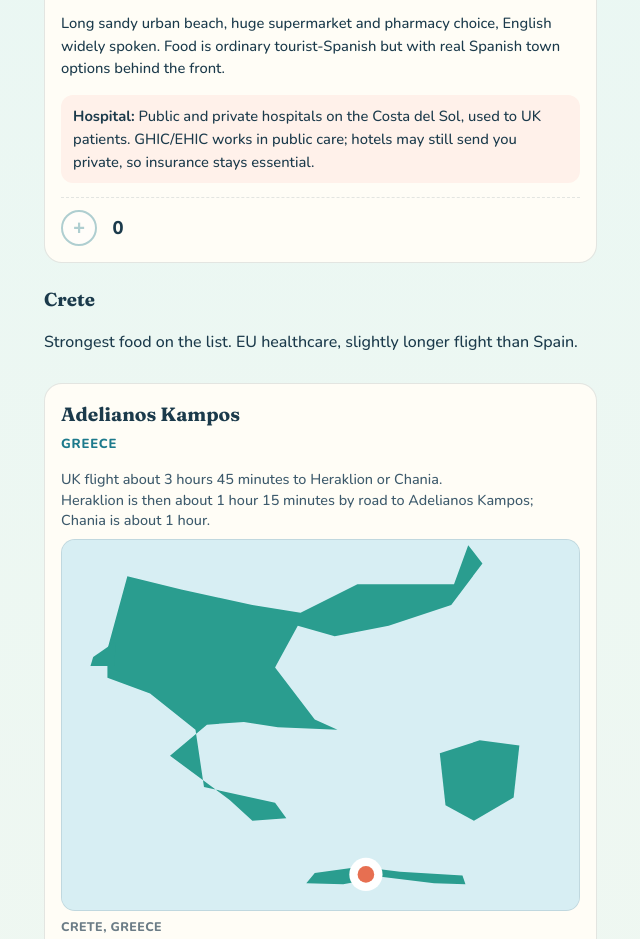
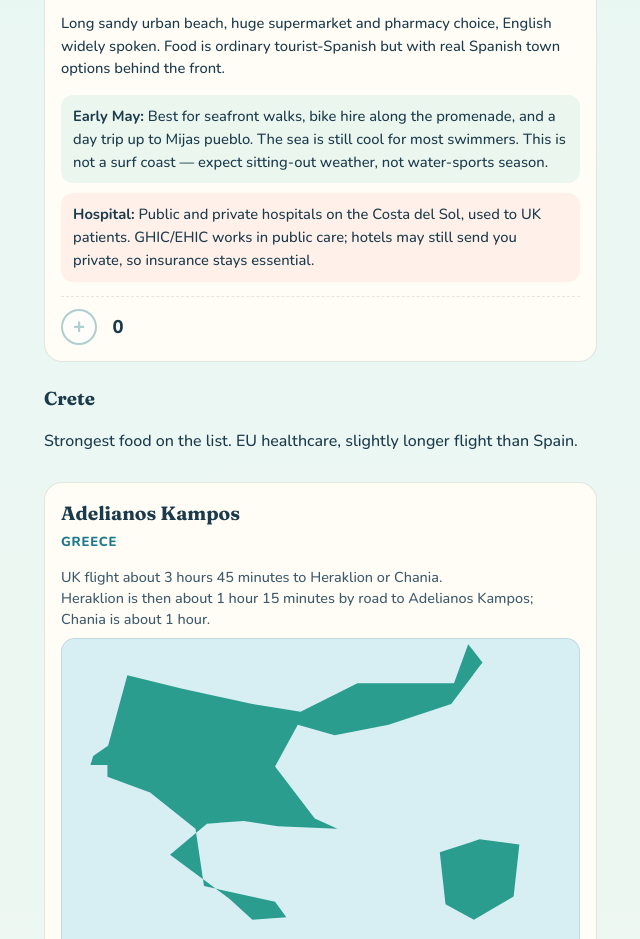
Before and after one commit to gheylam/neburetreat-2027, a website built with Vite: page group.html in a window 1280 px wide. Shown: the part 2638-3577 px from the top of the page, without its empty margins (36-676 px from the left). Built offline with nearby package versions, Linux system fonts and the light colour scheme; no server answers.

Commit message:
Add early-May activity notes on the group location cards.
Co-authored-by: Cursor <cursoragent@cursor.com>

```diff
--- a/group.html
+++ b/group.html
@@ -163,6 +163,7 @@
               <div class="climate"><strong>Weather:</strong> days 21–23°C, nights 13–15°C, sea 16–18°C. Sunniest of the mainland options. Sea still fresh.</div>
               <div class="scores" data-scores="4,5,3,5,5,4"></div>
               <p class="verdict">Long sandy urban beach, huge supermarket and pharmacy choice, English widely spoken. Food is ordinary tourist-Spanish but with real Spanish town options behind the front.</p>
+              <p class="activities"><strong>Early May:</strong> Best for seafront walks, bike hire along the promenade, and a day trip up to Mijas pueblo. The sea is still cool for most swimmers. This is not a surf coast — expect sitting-out weather, not water-sports season.</p>
               <p class="hospital"><strong>Hospital:</strong> Public and private hospitals on the Costa del Sol, used to UK patients. GHIC/EHIC works in public care; hotels may still send you private, so insurance stays essential.</p>
             </article>
           </div>
@@ -183,6 +184,7 @@
               <div class="climate"><strong>Weather:</strong> days 20–23°C, nights 12–14°C, sea 17–18°C. Drier and milder than Corfu in May.</div>
               <div class="scores" data-scores="4,3,3,4,4,5"></div>
               <p class="verdict">Sandy/shingle resort beach next to a real town (Rethymno) with shops, pharmacies and tavernas. Best food on the list.</p>
+              <p class="activities"><strong>Early May:</strong> Strong for hiking and old-town wandering — Rethymno’s alleys, nearby gorges and coastal paths are in season before the heat. The north-coast sea is still cool. Not a surf spot; evenings are more tavernas than water sports.</p>
               <p class="hospital"><strong>Hospital:</strong> General hospital in Rethymno; GHIC/EHIC in state care. Island hospitals are more limited than mainland Spain, and FCDO notes island ambulance gaps, so insurance still matters.</p>
             </article>
           </div>
@@ -203,6 +205,7 @@
               <p class="where">UK flight about 2 hours 15 minutes to Girona or Barcelona.<br />Girona is then about 45–60 minutes by road to the resort; Barcelona is about 1 hour 15 minutes.</p>
               <div class="scores" data-scores="4,4,3,5,5,3"></div>
               <p class="verdict">Proper town, not just a hotel strip. Promenade, shops, pharmacy, trains along the coast. Beach is a long urban sandy stretch — decent, not wild. Strongest amenities score on this coast.</p>
+              <p class="activities"><strong>Early May:</strong> Good for the long promenade, coastal-path walks, and trains along the Maresme for a day out. Hills behind town suit an easy hike. The sea is cold for most of the group. No reliable surf — this is a walking and town weekend, not a swim trip.</p>
               <p class="hospital"><strong>Hospital:</strong> Hospital Sant Jaume is in Calella. GHIC/EHIC for state care.</p>
             </article>
             <article class="card" data-place="malgrat-de-mar">
@@ -211,6 +214,7 @@
               <p class="where">UK flight about 2 hours 15 minutes to Girona or Barcelona.<br />Girona is then about 45–60 minutes by road to the resort; Barcelona is about 1 hour 15 minutes.</p>
               <div class="scores" data-scores="4,4,4,4,5,3"></div>
               <p class="verdict">Wide sandy beach, close to the water, package hotels, supermarket and pharmacy in town. Very similar to Santa Susanna; pick whichever hotel block can take the group.</p>
+              <p class="activities"><strong>Early May:</strong> Wide beach walks, bike hire, and the Montnegre-Corredor park behind town if people want a proper hike. Same cold sea as Calella. Not a surf or swim destination in the first days of May.</p>
               <p class="hospital"><strong>Hospital:</strong> Calella hospital (Sant Jaume) is a short hop. GHIC/EHIC for state care.</p>
             </article>
           </div>
@@ -231,6 +235,7 @@
               <p class="where">UK flight about 2 hours 30 minutes to Palma.<br />Then about 1 hour 10 minutes by road across the island to the resort.</p>
               <div class="scores" data-scores="4,3,5,4,4,3"></div>
               <p class="verdict">Long pale sandy beach, the classic east-coast package resort. Shops, pharmacy and a walkable front. Best beach-plus-amenities mix on the island list.</p>
+              <p class="activities"><strong>Early May:</strong> Mallorca’s cycling season is already on, and the bay is easy for walks or bike hire. Caves at Porto Cristo and the Llevant hills are nearby. The east coast is sheltered, so this is not a surf beach. Sea still cool; better for sitting out than a long swim.</p>
               <p class="hospital"><strong>Hospital:</strong> Hospital de Manacor is the local general hospital; Palma for major trauma. GHIC/EHIC for state care.</p>
             </article>
             <article class="card" data-place="sa-coma">
@@ -239,6 +244,7 @@
               <p class="where">UK flight about 2 hours 30 minutes to Palma.<br />Then about 1 hour 5 minutes by road across the island to the resort, next door to Cala Millor.</p>
               <div class="scores" data-scores="4,3,5,4,4,3"></div>
               <p class="verdict">Quieter sister of Cala Millor, still a proper sandy bay, still walkable. Good if the group wants the same beach quality with less strip noise.</p>
+              <p class="activities"><strong>Early May:</strong> Same cycling and cave-day-trip options as Cala Millor, with a quieter bay for walks. A short hop along the front if the group wants more shops. Still not surf weather, and the sea is refreshing rather than warm.</p>
               <p class="hospital"><strong>Hospital:</strong> Same story as Cala Millor — Hospital de Manacor locally, Palma for major trauma. GHIC/EHIC for state care.</p>
             </article>
           </div>
@@ -259,6 +265,7 @@
               <p class="where">UK flight about 4 hours to Dalaman.<br />Then about 1 hour 20 to 1 hour 40 minutes by a winding road to Marmaris.</p>
               <div class="scores" data-scores="3,3,3,5,3,4"></div>
               <p class="verdict">Proper town amenities and nightlife. Beach in the centre is ordinary; Icmeler nearby is better. Dalaman flight plus a winding transfer. Livelier than the other Turkey options, slightly weaker as a beach holiday.</p>
+              <p class="activities"><strong>Early May:</strong> Warmest swim chance on this shortlist if anyone is keen, plus pine-hill walks to Icmeler and the old-town bazaar. Boat trips and jeep days start to run if the weather holds. Not a surf destination; evenings can still need a jumper.</p>
               <p class="hospital"><strong>Hospital:</strong> No GHIC. Care is insurance only — state hospital and private clinics in town. British prescriptions are not accepted in Turkish pharmacies.</p>
             </article>
           </div>
--- a/style.css
+++ b/style.css
@@ -572,6 +572,14 @@ h3 {
   margin: 10px 0 0;
 }
 
+.activities {
+  background: #eaf6ee;
+  border-radius: 12px;
+  padding: 10px 12px;
+  font-size: 0.92rem;
+  margin: 10px 0 0;
+}
+
 .verdict {
   font-size: 0.92rem;
 }
```
